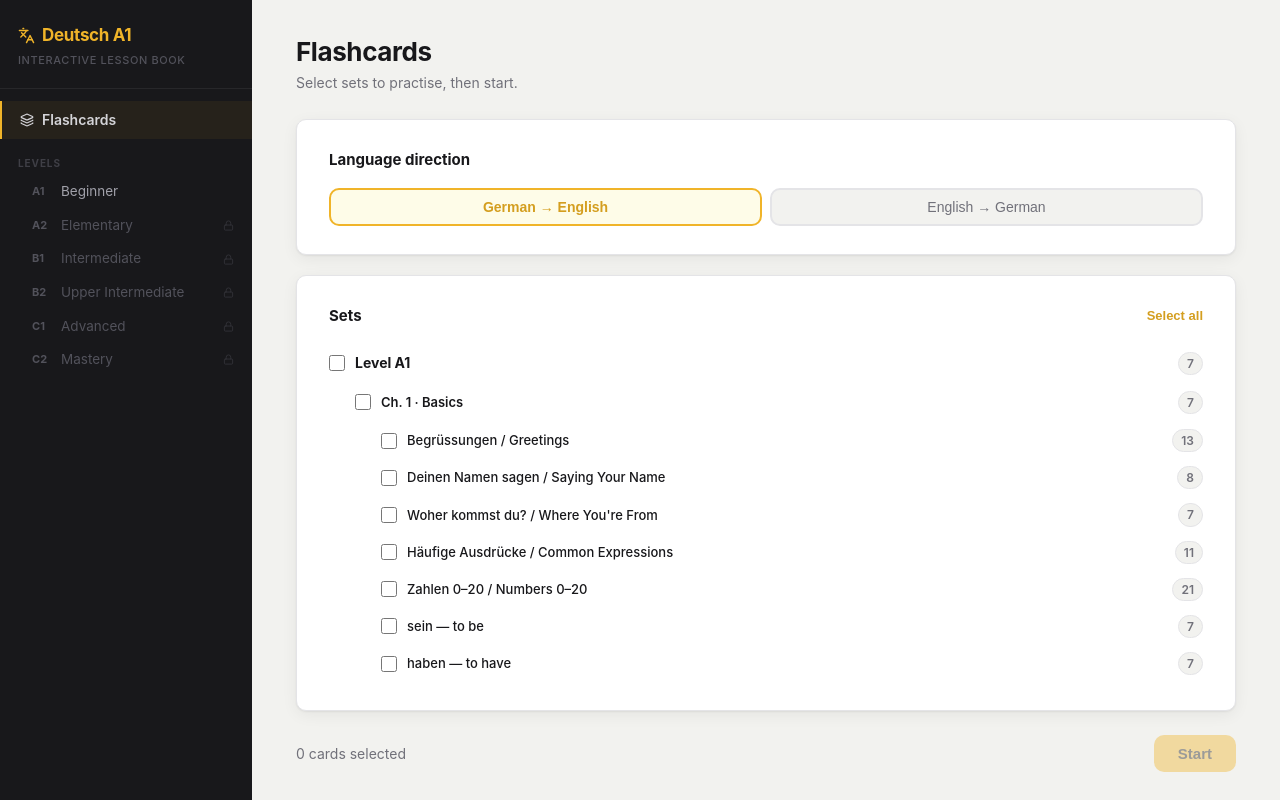
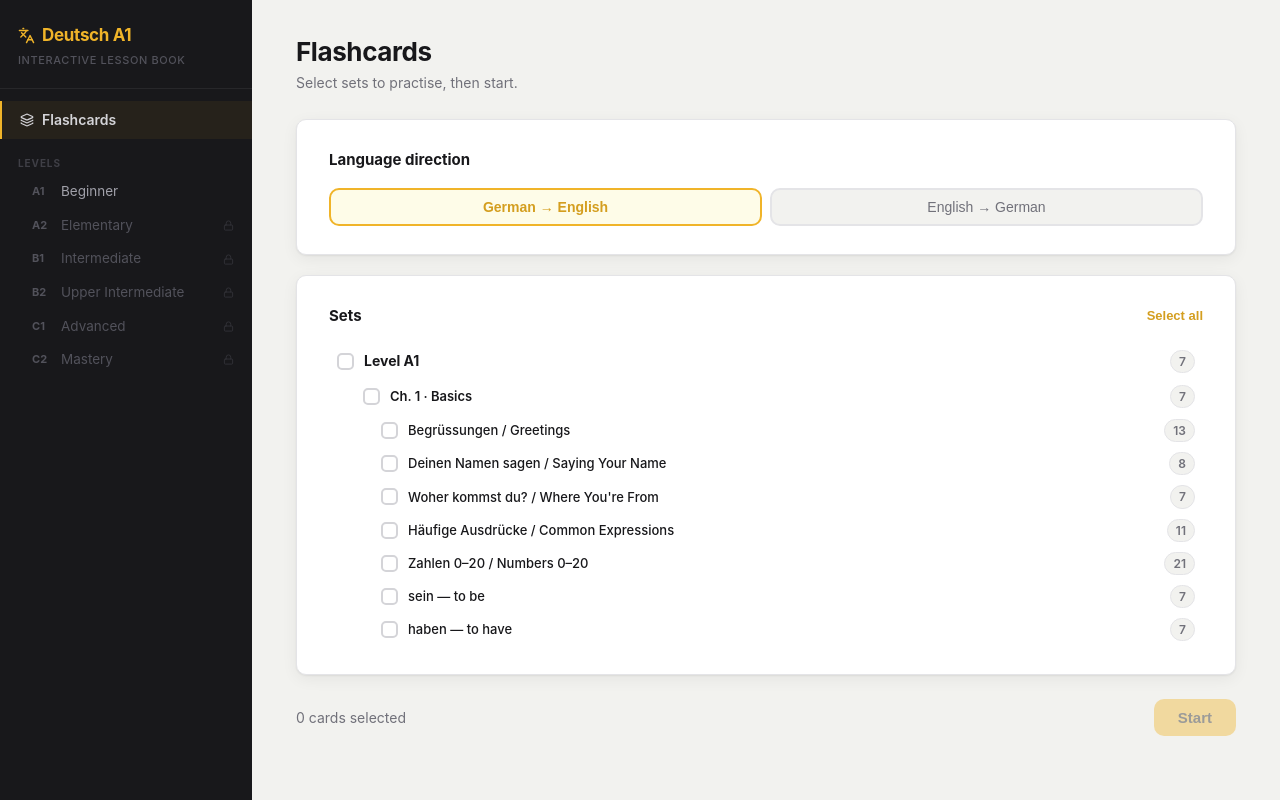
Before and after one commit to davide-muzzi/learn-german, a Vue app: page /#/flashcards in a window 1280 px wide. Shown: the top 800 px of the page. Built offline with nearby package versions, Linux system fonts and the light colour scheme.

Commit message:
style: custom gold checkboxes with hover highlight for flashcard set picker

```diff
--- a/src/style.css
+++ b/src/style.css
@@ -957,17 +957,20 @@ tbody tr:hover td { background: #fafafa; }
 /* hierarchy: level > chapter > set */
 .fc-level-group {
   border-bottom: 1px solid var(--border);
-  padding-bottom: 6px;
-  margin-bottom: 6px;
+  padding-bottom: 4px;
+  margin-bottom: 4px;
 }
 .fc-level-group:last-child { border-bottom: none; margin-bottom: 0; padding-bottom: 0; }
 .fc-group-row {
   display: flex;
   align-items: center;
   gap: 10px;
-  padding: 8px 0;
+  padding: 6px 8px;
   cursor: pointer;
+  border-radius: 7px;
+  transition: background .12s;
 }
+.fc-group-row:hover { background: var(--bg); }
 .fc-level-label { flex: 1; font-weight: 700; font-size: 14px; }
 .fc-chapter-group { padding-left: 26px; }
 .fc-chapter-label { flex: 1; font-weight: 600; font-size: 13px; }
@@ -975,16 +978,61 @@ tbody tr:hover td { background: #fafafa; }
   display: flex;
   align-items: center;
   gap: 10px;
-  padding: 7px 0 7px 26px;
+  padding: 5px 8px 5px 26px;
   cursor: pointer;
   font-size: 13px;
+  border-radius: 7px;
+  transition: background .12s;
 }
+.fc-set-row:hover { background: var(--bg); }
+
+/* custom checkbox */
 .fc-checkbox {
-  width: 16px;
-  height: 16px;
-  accent-color: var(--gold-dark);
+  appearance: none;
+  -webkit-appearance: none;
+  width: 17px;
+  height: 17px;
+  border: 2px solid #d4d4d8;
+  border-radius: 5px;
+  background: #fff;
   flex-shrink: 0;
   cursor: pointer;
+  position: relative;
+  transition: border-color .15s, background .15s, box-shadow .15s;
+}
+.fc-checkbox:hover {
+  border-color: var(--gold);
+  box-shadow: 0 0 0 3px #fef3c7;
+}
+.fc-checkbox:checked,
+.fc-checkbox:indeterminate {
+  background: var(--gold-dark);
+  border-color: var(--gold-dark);
+}
+/* checkmark */
+.fc-checkbox:checked::after {
+  content: '';
+  position: absolute;
+  left: 3px;
+  top: 0px;
+  width: 5px;
+  height: 9px;
+  border: 2px solid #fff;
+  border-top: none;
+  border-left: none;
+  transform: rotate(45deg);
+}
+/* dash for indeterminate */
+.fc-checkbox:indeterminate::after {
+  content: '';
+  position: absolute;
+  left: 2px;
+  top: 50%;
+  width: 9px;
+  height: 2px;
+  background: #fff;
+  border-radius: 2px;
+  transform: translateY(-50%);
 }
 .fc-set-name { flex: 1; font-weight: 500; }
 .fc-set-count {
```
